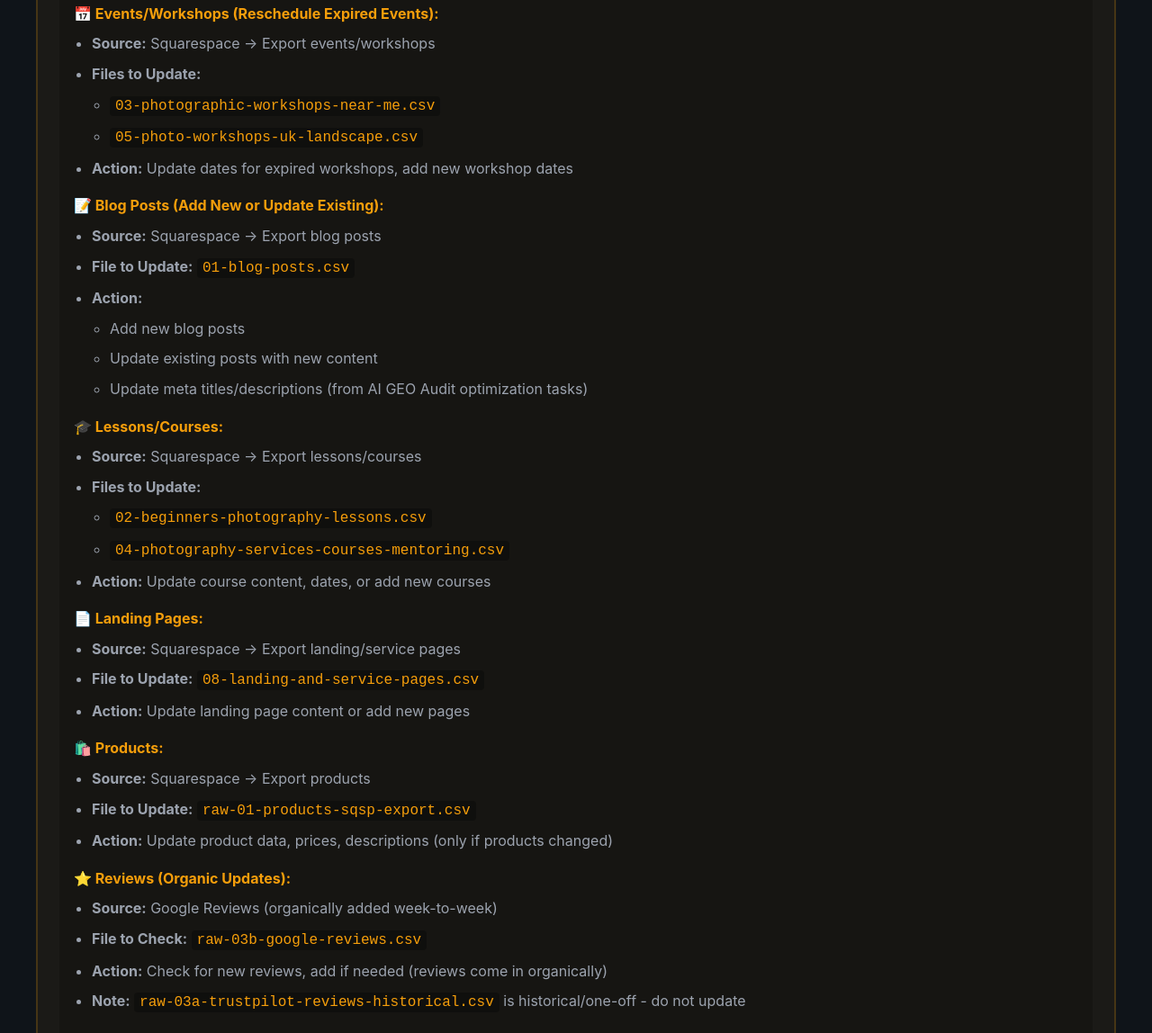
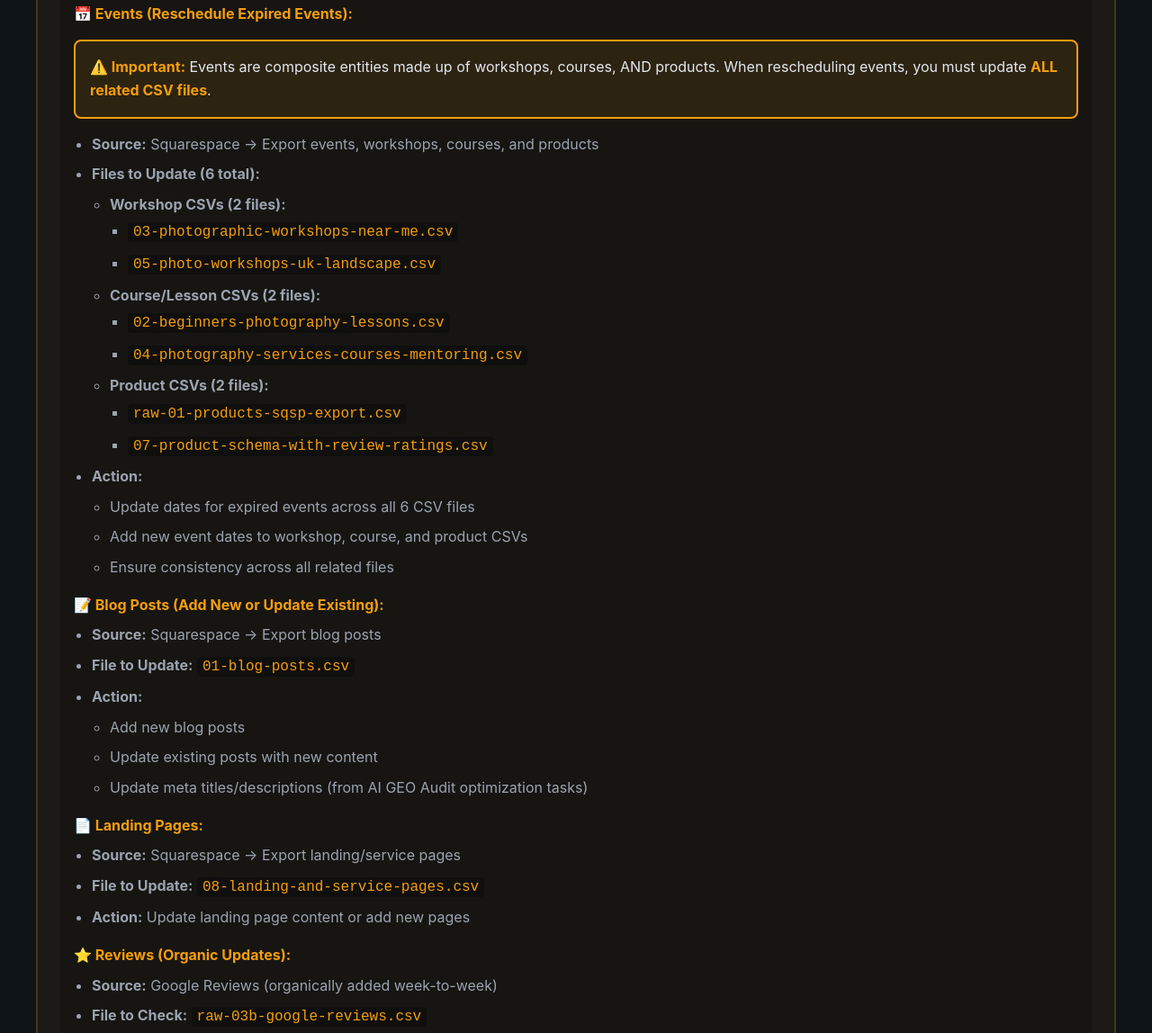
Before and after one commit to alanranger/apps-dashboard, a plain HTML site: page bau-workflow.html in a window 1280 px wide. Shown: the part 675-1823 px from the top of the page at 90% size. Drawn offline with Linux system fonts and the light colour scheme.

Commit message:
Clarify Step 1: Events require updates to 6 CSV files (2 workshops + 2 courses + 2 products)

```diff
--- a/bau-workflow.html
+++ b/bau-workflow.html
@@ -236,16 +236,41 @@
       <div class="step-details">
         <h3>Data Sources & Update Process:</h3>
 
-        <h4 style="color: var(--brand); margin-top: 16px; margin-bottom: 8px;">📅 Events/Workshops (Reschedule Expired Events):</h4>
+        <h4 style="color: var(--brand); margin-top: 16px; margin-bottom: 8px;">📅 Events (Reschedule Expired Events):</h4>
+        <div class="warning-box" style="margin-bottom: 16px;">
+          <strong>⚠️ Important:</strong> Events are composite entities made up of workshops, courses, AND products. When rescheduling events, you must update <strong>ALL related CSV files</strong>.
+        </div>
         <ul>
-          <li><strong>Source:</strong> Squarespace → Export events/workshops</li>
-          <li><strong>Files to Update:</strong>
+          <li><strong>Source:</strong> Squarespace → Export events, workshops, courses, and products</li>
+          <li><strong>Files to Update (6 total):</strong>
             <ul style="margin-top: 8px; margin-left: 20px;">
-              <li><code>03-photographic-workshops-near-me.csv</code></li>
-              <li><code>05-photo-workshops-uk-landscape.csv</code></li>
+              <li><strong>Workshop CSVs (2 files):</strong>
+                <ul style="margin-top: 4px; margin-left: 20px;">
+                  <li><code>03-photographic-workshops-near-me.csv</code></li>
+                  <li><code>05-photo-workshops-uk-landscape.csv</code></li>
+                </ul>
+              </li>
+              <li><strong>Course/Lesson CSVs (2 files):</strong>
+                <ul style="margin-top: 4px; margin-left: 20px;">
+                  <li><code>02-beginners-photography-lessons.csv</code></li>
+                  <li><code>04-photography-services-courses-mentoring.csv</code></li>
+                </ul>
+              </li>
+              <li><strong>Product CSVs (2 files):</strong>
+                <ul style="margin-top: 4px; margin-left: 20px;">
+                  <li><code>raw-01-products-sqsp-export.csv</code></li>
+                  <li><code>07-product-schema-with-review-ratings.csv</code></li>
+                </ul>
+              </li>
             </ul>
           </li>
-          <li><strong>Action:</strong> Update dates for expired workshops, add new workshop dates</li>
+          <li><strong>Action:</strong>
+            <ul style="margin-top: 8px; margin-left: 20px;">
+              <li>Update dates for expired events across all 6 CSV files</li>
+              <li>Add new event dates to workshop, course, and product CSVs</li>
+              <li>Ensure consistency across all related files</li>
+            </ul>
+          </li>
         </ul>
 
         <h4 style="color: var(--brand); margin-top: 16px; margin-bottom: 8px;">📝 Blog Posts (Add New or Update Existing):</h4>
@@ -261,30 +286,11 @@
           </li>
         </ul>
 
-        <h4 style="color: var(--brand); margin-top: 16px; margin-bottom: 8px;">🎓 Lessons/Courses:</h4>
-        <ul>
-          <li><strong>Source:</strong> Squarespace → Export lessons/courses</li>
-          <li><strong>Files to Update:</strong>
-            <ul style="margin-top: 8px; margin-left: 20px;">
-              <li><code>02-beginners-photography-lessons.csv</code></li>
-              <li><code>04-photography-services-courses-mentoring.csv</code></li>
-            </ul>
-          </li>
-          <li><strong>Action:</strong> Update course content, dates, or add new courses</li>
-        </ul>
-
         <h4 style="color: var(--brand); margin-top: 16px; margin-bottom: 8px;">📄 Landing Pages:</h4>
         <ul>
           <li><strong>Source:</strong> Squarespace → Export landing/service pages</li>
           <li><strong>File to Update:</strong> <code>08-landing-and-service-pages.csv</code></li>
           <li><strong>Action:</strong> Update landing page content or add new pages</li>
-        </ul>
-
-        <h4 style="color: var(--brand); margin-top: 16px; margin-bottom: 8px;">🛍️ Products:</h4>
-        <ul>
-          <li><strong>Source:</strong> Squarespace → Export products</li>
-          <li><strong>File to Update:</strong> <code>raw-01-products-sqsp-export.csv</code></li>
-          <li><strong>Action:</strong> Update product data, prices, descriptions (only if products changed)</li>
         </ul>
 
         <h4 style="color: var(--brand); margin-top: 16px; margin-bottom: 8px;">⭐ Reviews (Organic Updates):</h4>
```
